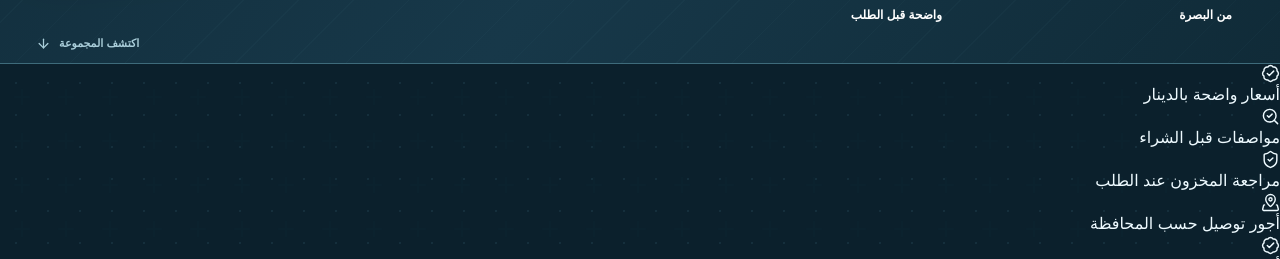
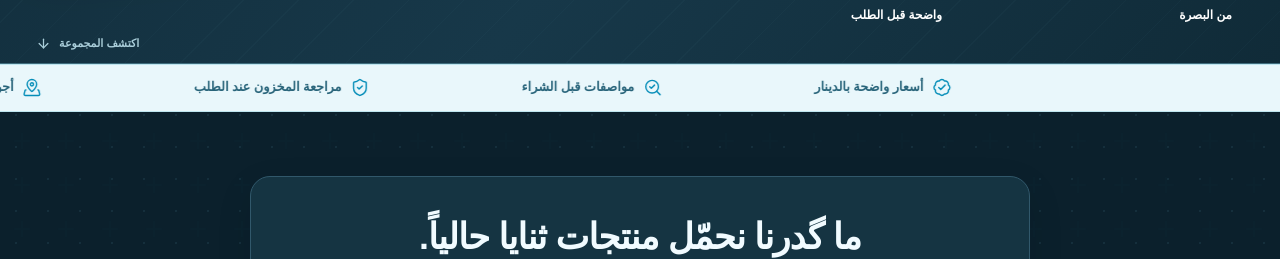
Before and after one commit to joseph2202/thanaya-dental-redesign, a Next.js app in the folder frontend/: page / in a window 1280 px wide. Shown: the part 541-800 px from the top of the page. Built offline with nearby package versions, Linux system fonts and the light colour scheme; no server answers; a small style sheet from the web is missing.

Commit message:
style(home): seamless 32s marquee loop with pause and reduced-motion fallback

```diff
--- a/frontend/src/app/globals.css
+++ b/frontend/src/app/globals.css
@@ -193,3 +193,75 @@ button, a { -webkit-tap-highlight-color: transparent; }
 @media (prefers-reduced-motion: reduce) {
   .signature-hero-cta,.signature-showcase-tile,.signature-card,.signature-card-media img,.signature-card-quick { transition:none; transform:none !important; }
 }
+
+/* THANAYA motion ribbon — seamless loop independent from dev-mode JavaScript.
+   Every repeated segment is at least one viewport wide, preventing empty gaps. */
+.thanaya-ticker {
+  overflow: hidden;
+  border-top: 1px solid #bee5ef;
+  border-bottom: 1px solid #bee5ef;
+  background: #e9f7fb;
+  color: #28647a;
+}
+.thanaya-ticker-viewport {
+  width: 100%;
+  overflow: hidden;
+}
+.thanaya-ticker-track {
+  display: flex;
+  width: max-content;
+  direction: ltr;
+  animation: thanaya-ticker-loop 32s linear infinite;
+  will-change: transform;
+}
+.thanaya-ticker-group {
+  display: flex;
+  flex: none;
+  align-items: center;
+  justify-content: space-around;
+  gap: clamp(1.5rem, 4vw, 5rem);
+  min-width: 100vw;
+  width: max-content;
+  padding: .78rem clamp(1rem, 3.5vw, 4rem);
+  direction: rtl;
+}
+.thanaya-ticker-item {
+  display: inline-flex;
+  align-items: center;
+  gap: .55rem;
+  flex: none;
+  white-space: nowrap;
+  font-size: clamp(.76rem, 1vw, .91rem);
+  font-weight: 800;
+  line-height: 1.6;
+}
+.thanaya-ticker-icon {
+  flex: none;
+  color: #058db8;
+}
+@keyframes thanaya-ticker-loop {
+  from { transform: translate3d(0,0,0); }
+  to { transform: translate3d(-50%,0,0); }
+}
+@media (hover: hover) {
+  .thanaya-ticker:hover .thanaya-ticker-track { animation-play-state: paused; }
+}
+.thanaya-ticker:focus-within .thanaya-ticker-track { animation-play-state: paused; }
+@media (prefers-reduced-motion: reduce) {
+  .thanaya-ticker-track {
+    animation: none;
+    will-change: auto;
+    width: 100%;
+  }
+  .thanaya-ticker-viewport { overflow: visible; }
+  .thanaya-ticker-group:first-child {
+    flex-wrap: wrap;
+    min-width: 0;
+    width: 100%;
+    justify-content: center;
+    gap: .65rem 1.4rem;
+    padding: .75rem 1rem;
+  }
+  .thanaya-ticker-group[aria-hidden="true"] { display: none; }
+  .thanaya-ticker-item { white-space: normal; }
+}
```
